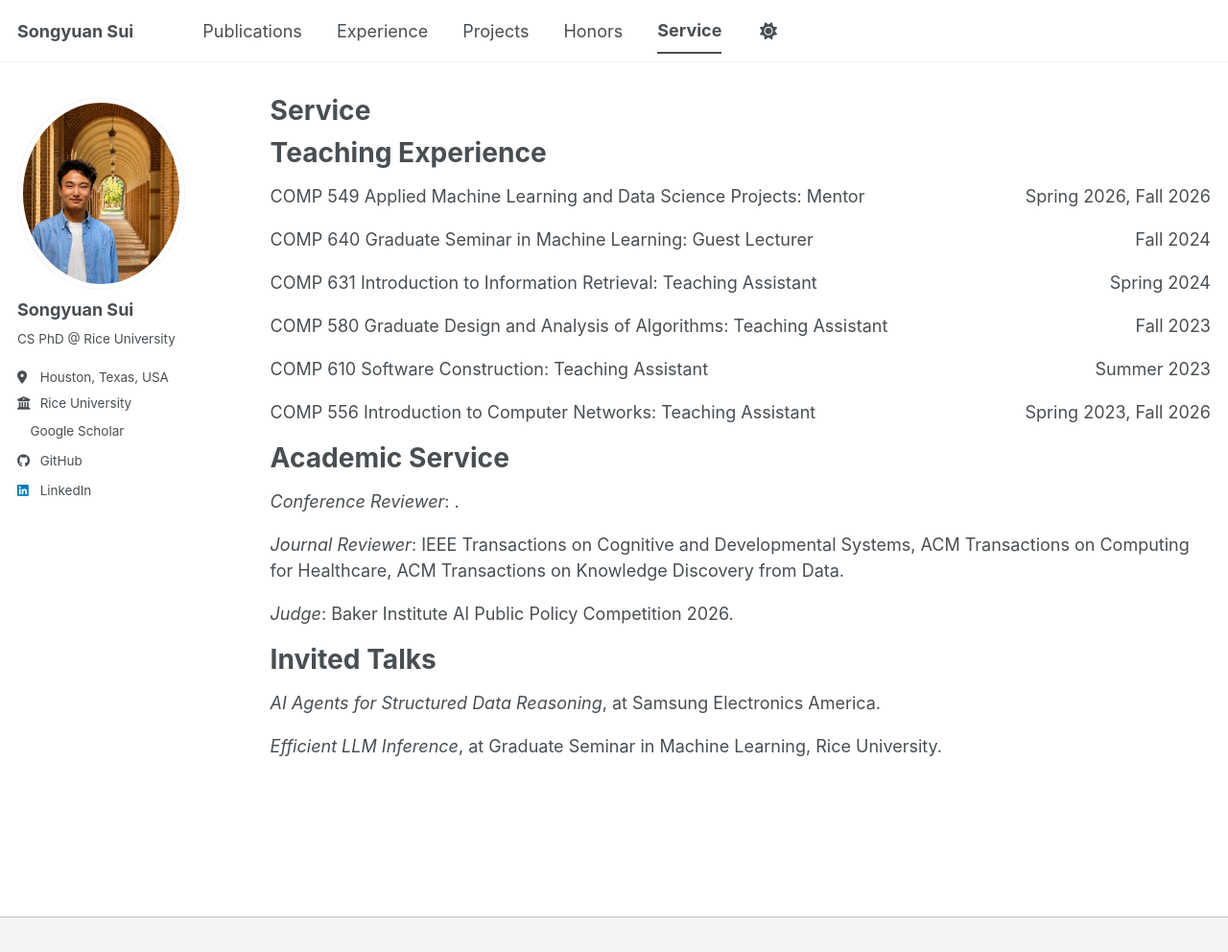
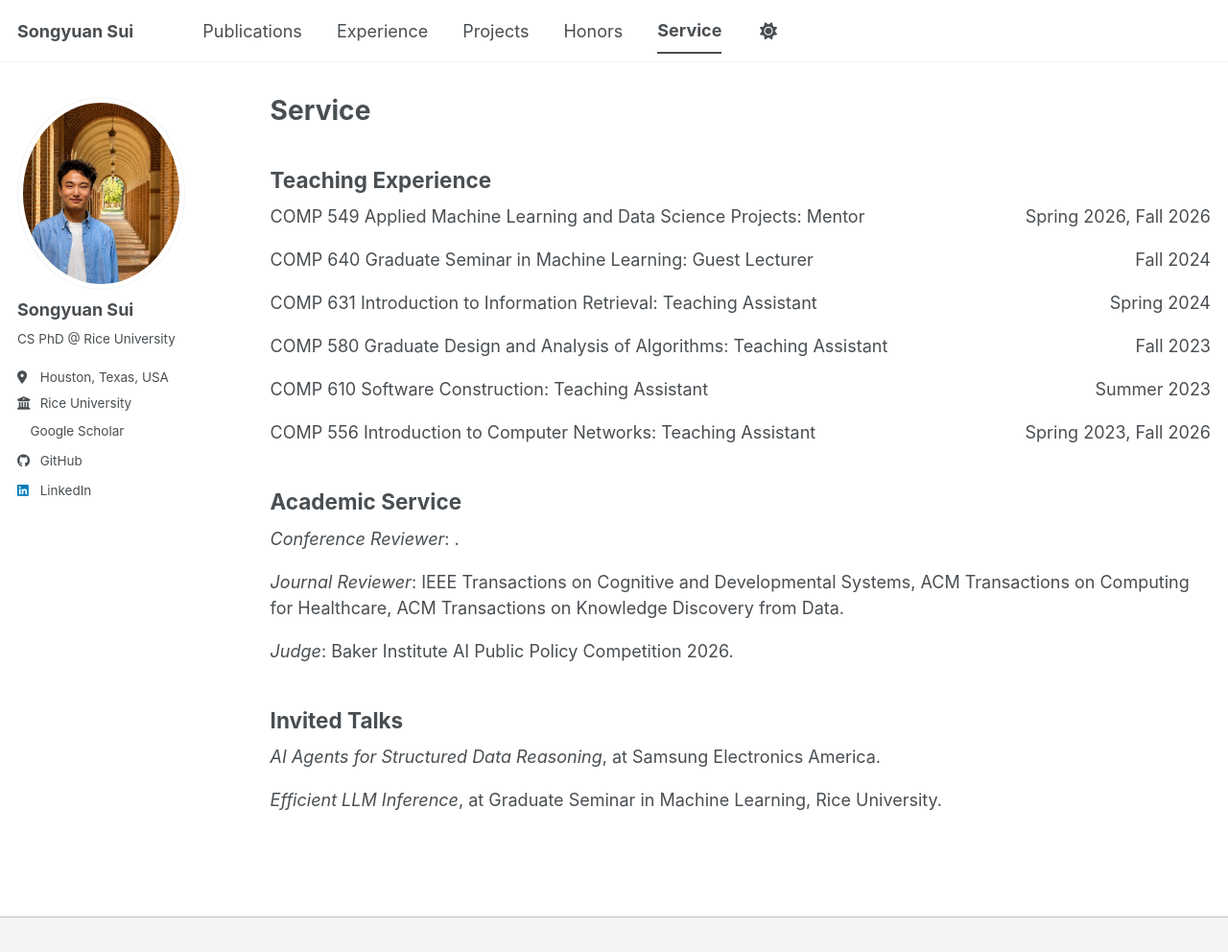
Before and after one commit to SongyuanSui/SongyuanSui.github.io, a Jekyll site: the page built from _pages/academic-service.md, in a window 1280 px wide and 992 px high. Shown: the whole window at 96% size. Built offline with Jekyll 4.4.1, drawn with Linux system fonts in a browser that asks for light colours; a style sheet for code colours, icons or effects is not loaded.

Commit message:
optimize layout

```diff
--- a/_pages/academic-service.md
+++ b/_pages/academic-service.md
@@ -5,8 +5,7 @@ permalink: /service/
 author_profile: true
 ---
 
-Teaching Experience
-======
+## Teaching Experience
 
 <div style="margin-bottom: 1rem;">
   <div style="display: flex; justify-content: space-between; gap: 1rem; flex-wrap: wrap;">
@@ -50,8 +49,7 @@ Teaching Experience
   </div>
 </div>
 
-Academic Service
-======
+## Academic Service
 
 <div style="margin-bottom: 1rem;">
   <span><em>Conference Reviewer</em>:  .</span>
@@ -65,8 +63,7 @@ Academic Service
   <span><em>Judge</em>: Baker Institute AI Public Policy Competition 2026.</span>
 </div>
 
-Invited Talks
-======
+## Invited Talks
 
 <div style="margin-bottom: 1rem;">
   <span><em>AI Agents for Structured Data Reasoning</em>, at Samsung Electronics America.</span>
--- a/_sass/theme/_default_dark.scss
+++ b/_sass/theme/_default_dark.scss
@@ -13,7 +13,7 @@ $background                 : #474747;
 $background-light           : mix(#fff, $background, 80%);
 $background-lighter         : mix(#fff, $background, 90%);
 $text                       : #ffffff;
-$link                       : #1955a5;
+$link                       : #93c5fd;
 
 /* Color codes used for the site */
 $danger-color               : #ee5f5b;
```
Also changed, not shown: _pages/experience.md (+2 -4 lines).
